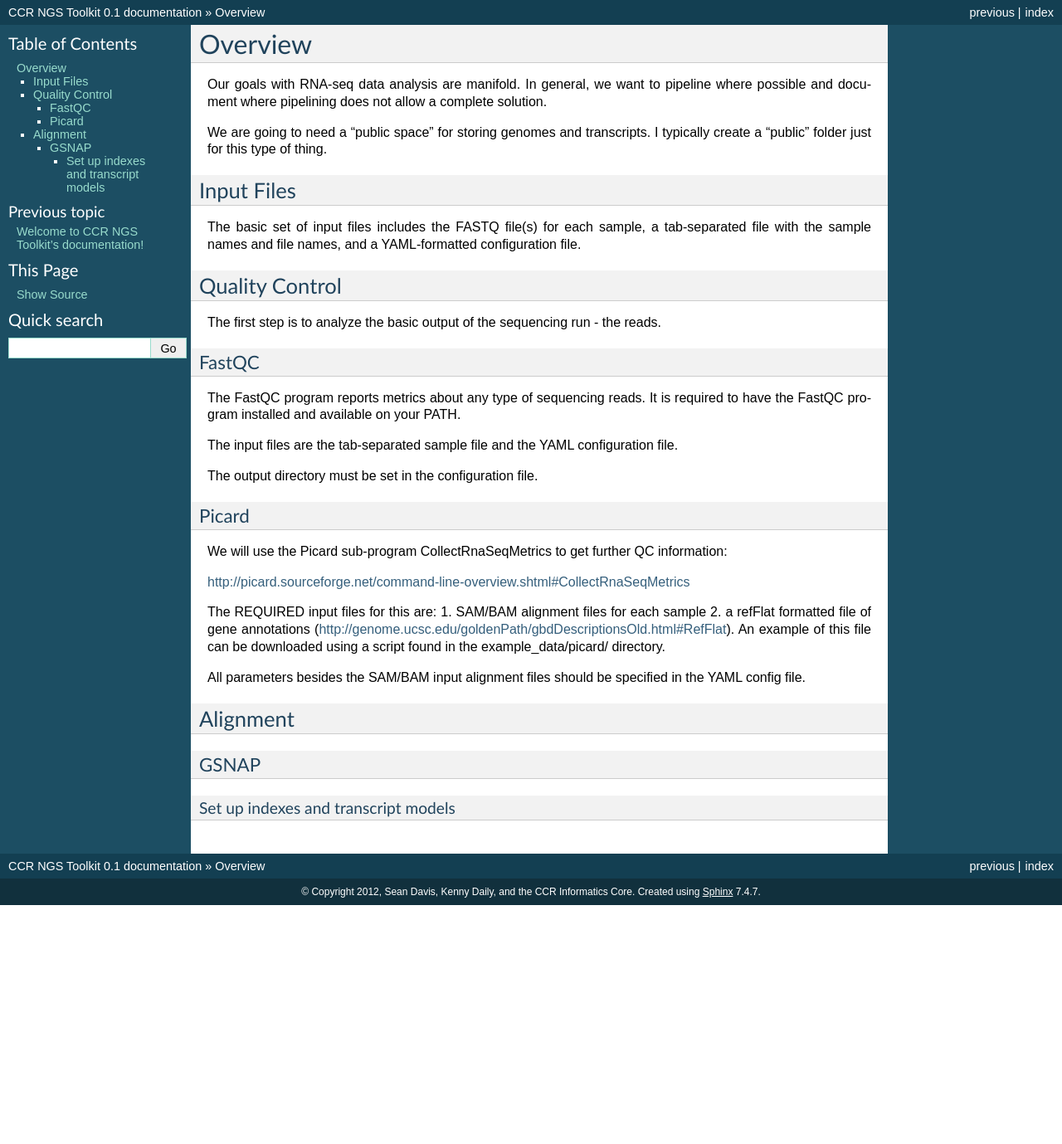
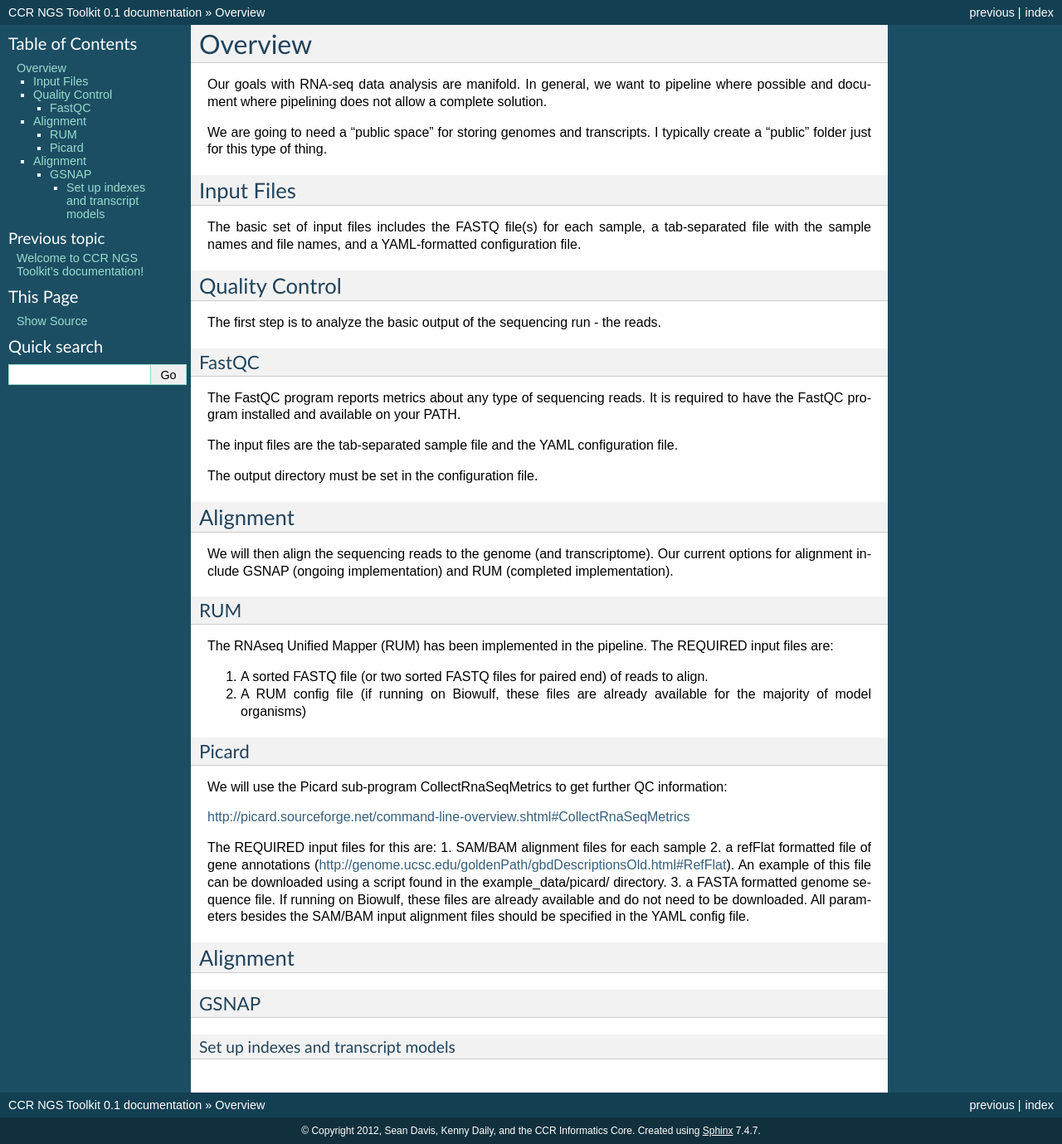
Before and after one commit to seandavi/CCR_NGS, a Sphinx documentation site: the page built from docs/RNAseq.rst, in a window 1280 px wide. Shown: the whole page at 83% size. Built offline with Sphinx 7.4.7, drawn with Linux system fonts in a browser that asks for light colours; before the commit the page ends 1091 px from its top, so only the background shows below that.

Commit message:
Updated documentation.

```diff
--- a/docs/RNAseq.rst
+++ b/docs/RNAseq.rst
@@ -24,6 +24,21 @@ configuration file.
 
 The output directory must be set in the configuration file.
 
+Alignment
+---------
+
+We will then align the sequencing reads to the genome (and transcriptome).
+Our current options for alignment include GSNAP (ongoing implementation) and RUM (completed implementation).
+
+RUM
+===
+
+The RNAseq Unified Mapper (RUM) has been implemented in the pipeline.
+The REQUIRED input files are:
+
+1. A sorted FASTQ file (or two sorted FASTQ files for paired end) of reads to align.
+2. A RUM config file (if running on Biowulf, these files are already available for the majority of model organisms)
+
 Picard
 ======
 We will use the Picard sub-program CollectRnaSeqMetrics to get further QC information:
@@ -33,7 +48,7 @@ http://picard.sourceforge.net/command-line-overview.shtml#CollectRnaSeqMetrics
 The REQUIRED input files for this are:
 1. SAM/BAM alignment files for each sample
 2. a refFlat formatted file of gene annotations (http://genome.ucsc.edu/goldenPath/gbdDescriptionsOld.html#RefFlat). An example of this file can be downloaded using a script found in the example_data/picard/ directory.
-
+3. a FASTA formatted genome sequence file. If running on Biowulf, these files are already available and do not need to be downloaded.
 All parameters besides the SAM/BAM input alignment files should be specified in the YAML config file.
 
 
```
